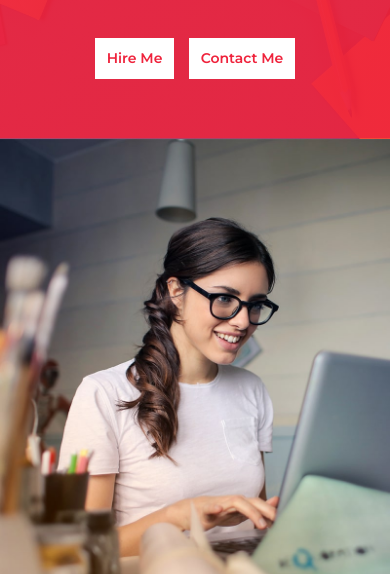
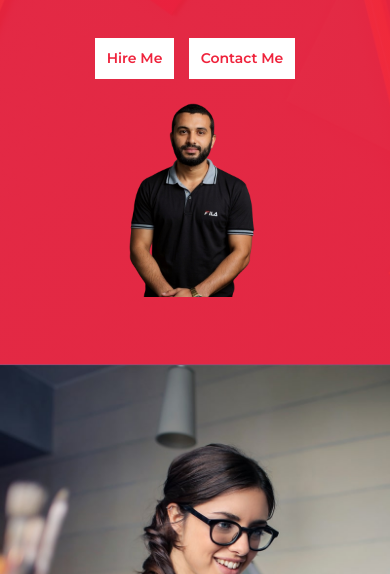
Before and after one commit to Sohail7739/CodeWithSohail, a plain HTML site: page index.html in a window 390 px wide. Shown: the part 270-844 px from the top of the page. Drawn offline with nearby package versions, Linux system fonts and the light colour scheme.

Commit message:
Update portfolio: Fixed hero image and enhanced styling

```diff
--- a/css/style.css
+++ b/css/style.css
@@ -264,13 +264,16 @@ a:focus {
 
 .hero .hero-image {
     position: relative;
-    text-align: right;
-    padding-right: 75px;
+    text-align: center;
+    padding: 20px;
 }
 
 .hero .hero-image img {
-    max-width: 80%;
-    max-height: 80%;
+    max-width: 100%;
+    max-height: 400px;
+    width: auto;
+    height: auto;
+    object-fit: contain;
 }
 
 .hero .hero-content {
@@ -380,6 +383,17 @@ a:focus {
         text-align: center;
     }
 
+    .hero .hero-image {
+        text-align: center;
+        padding: 15px;
+        margin-top: 20px;
+    }
+
+    .hero .hero-image img {
+        max-width: 100%;
+        max-height: 300px;
+    }
+
     .hero .hero-text p {
         font-size: 18px;
     }
@@ -403,6 +417,17 @@ a:focus {
     .navbar .navbar-brand {
         font-size: 16px;
         font-weight: 600;
+    }
+
+    .hero .hero-image {
+        text-align: center;
+        padding: 10px;
+        margin-top: 15px;
+    }
+
+    .hero .hero-image img {
+        max-width: 100%;
+        max-height: 250px;
     }
 
     .hero .hero-text p {
@@ -1799,6 +1824,30 @@ a:focus {
         font-size: 14px;
         font-weight: 600;
     }
+
+    .hero .hero-image {
+        text-align: center;
+        padding: 8px;
+        margin-top: 10px;
+    }
+
+    .hero .hero-image img {
+        max-width: 100%;
+        max-height: 200px;
+    }
+}
+
+/* Desktop Hero Image Styles */
+@media (min-width: 992px) {
+    .hero .hero-image {
+        text-align: right;
+        padding-right: 75px;
+    }
+
+    .hero .hero-image img {
+        max-width: 80%;
+        max-height: 500px;
+    }
 }
 
 /* Enhanced Responsive Design for All Devices */
--- a/index.html
+++ b/index.html
@@ -66,7 +66,7 @@
                             </div>
                         </div>
                     </div>
-                    <div class="col-sm-12 col-md-6 d-none d-md-block">
+                    <div class="col-sm-12 col-md-6">
                         <div class="hero-image">
                             <img src="img/hero.png" alt="Hero Image">
                         </div>
```
Also changed, not shown: 1 other file.
